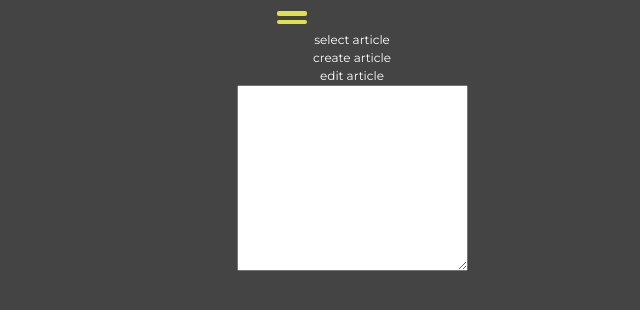
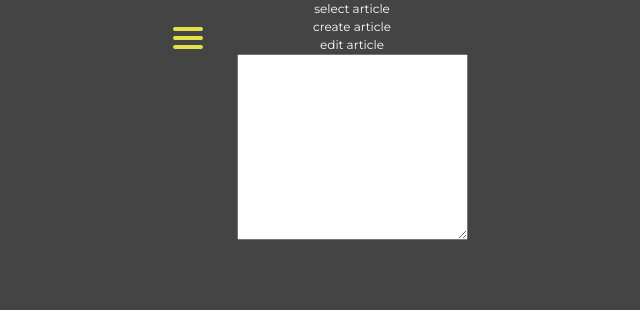
Before and after one commit to Francescostefan1998/readingapp, a React (Create React App) app: page /home in a window 1280 px wide. Shown: the top 310 px of the page, without its empty margins (288-928 px from the left). Built offline with nearby package versions, Linux system fonts and the light colour scheme.

Commit message:
setting rotating animation

```diff
--- a/src/components/homePage/HomePage.jsx
+++ b/src/components/homePage/HomePage.jsx
@@ -10,14 +10,15 @@ const HomePage = () => {
       <div className="inside-home">
         <div className="three-bar-container">
           <dir
-            className="three-bar-container-absolute"
-            onClick={() => setClassTrigger("setting-animation")}
+            className={`three-bar-container-absolute ${classTrigger}`}
+            onClick={() => {
+              setClassTrigger("setting-animation");
+              setShowSettings(false);
+            }}
           >
-            <div className={`single-line-settings ${classTrigger} first`}></div>
-            <div
-              className={`single-line-settings ${classTrigger} second`}
-            ></div>
-            <div className={`single-line-settings ${classTrigger} third`}></div>
+            <div className={`single-line-settings ${classTrigger} `}></div>
+            <div className={`single-line-settings ${classTrigger} `}></div>
+            <div className={`single-line-settings ${classTrigger} `}></div>
           </dir>
         </div>
         {showSettings && (
--- a/src/components/homePage/homePage.css
+++ b/src/components/homePage/homePage.css
@@ -9,14 +9,24 @@
 .three-bar-container {
   position: relative;
   width: 100%;
+  min-width: 380px;
   display: flex;
   align-items: center;
   justify-content: start;
 }
 .three-bar-container-absolute {
   display: flex;
+  padding: 0;
   flex-direction: column;
   gap: 5px;
+  position: absolute;
+  align-items: center;
+  justify-content: center;
+  width: 32px;
+  height: 32px;
+  cursor: pointer;
+  top: 10px;
+  left: 10px;
 }
 .inside-home {
   max-width: 400px;
@@ -28,9 +38,19 @@
   border-radius: 2px;
   background-color: var(--color-yellow);
 }
-.setting-animation.first {
-  animation: firstSettings 0.8s linear;
+.setting-animation.three-bar-container-absolute {
+  animation: rotateSettingsHomepage 1s infinite;
+  transform-origin: center;
 }
 
 @keyframes firstSettings {
 }
+
+@keyframes rotateSettingsHomepage {
+  0% {
+    transform: rotate(0deg);
+  }
+  100% {
+    transform: rotate(360deg);
+  }
+}
```
